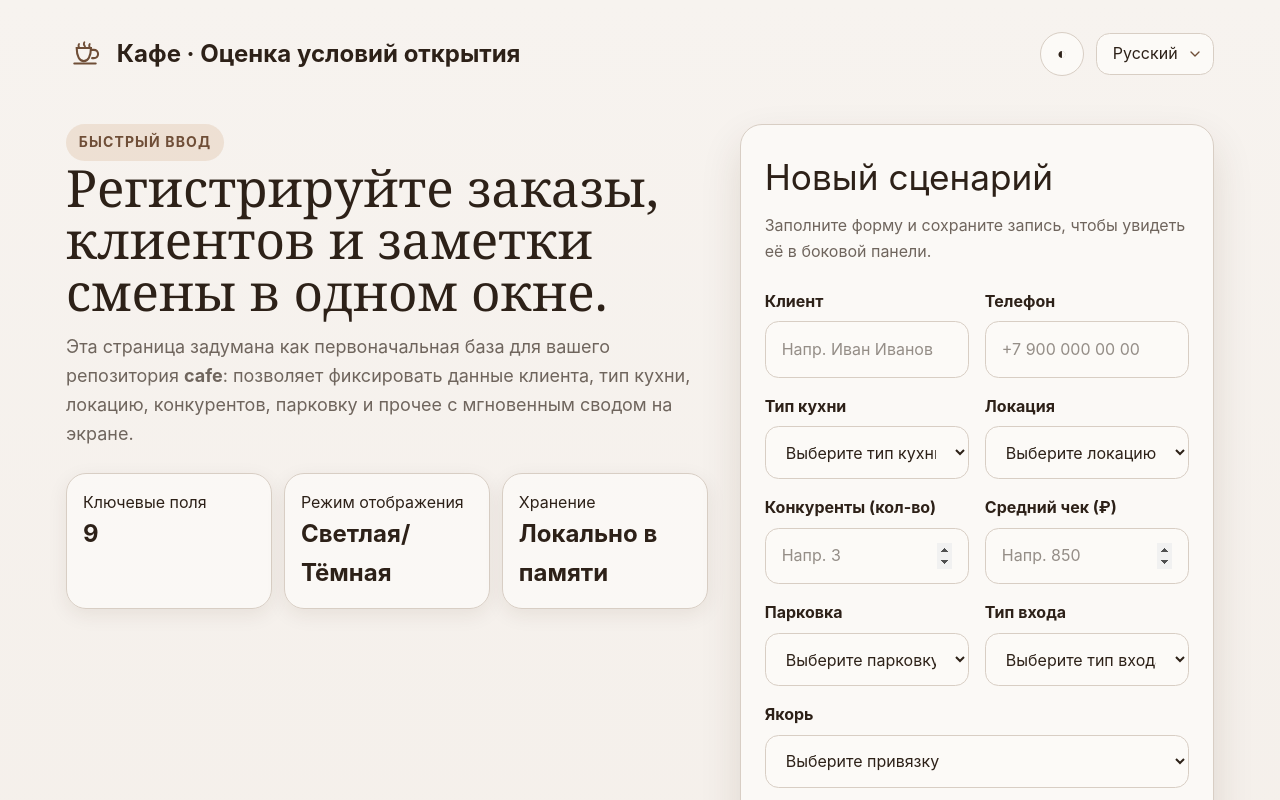
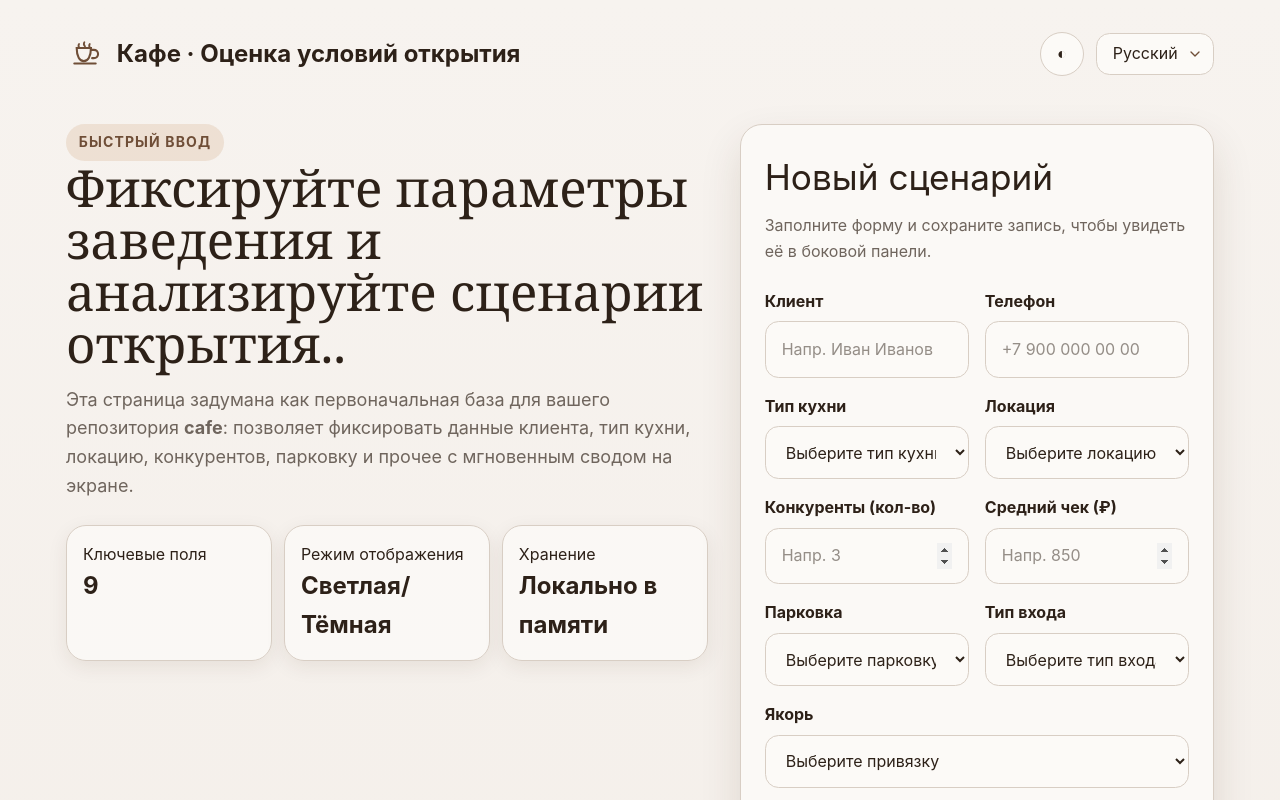
Before and after one commit to JoanTarazona99/cafe, a React (Vite) app: page / in a window 1280 px wide. Shown: the top 800 px of the page. Built offline with nearby package versions, Linux system fonts and the light colour scheme; a web font is replaced by a local one.

Commit message:
Update hero section text in App.tsx for improved clarity and focus on establishment parameters

```diff
--- a/src/App.tsx
+++ b/src/App.tsx
@@ -64,7 +64,7 @@ const translations = {
     },
     badge: { quickEntry: 'БЫСТРЫЙ ВВОД', summary: 'Сводка', activity: 'Активность' },
     hero: {
-      h1: 'Регистрируйте заказы, клиентов и заметки смены в одном окне.',
+      h1: 'Фиксируйте параметры заведения и анализируйте сценарии открытия..',
       p: 'Эта страница задумана как первоначальная база для вашего репозитория <strong>cafe</strong>: позволяет фиксировать данные клиента, тип кухни, локацию, конкурентов, парковку и прочее с мгновенным сводом на экране.',
     },
     stats: { ariaLabel: 'Визуальное резюме', fieldsLabel: 'Ключевые поля', fieldsValue: '9', visualModeLabel: 'Режим отображения', visualModeValue: 'Светлая/Тёмная', storageLabel: 'Хранение', storageValue: 'Локально в памяти' },
```
Also changed, not shown: 1 other file (tests, documents, lock files or other folders).
